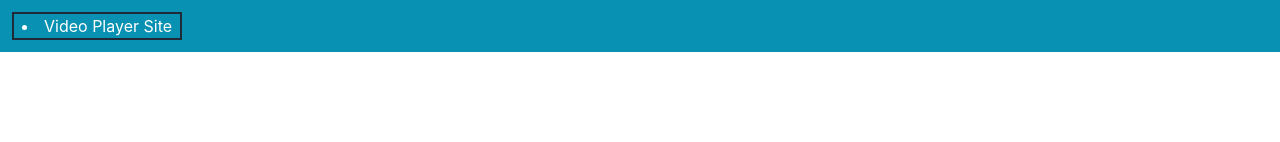
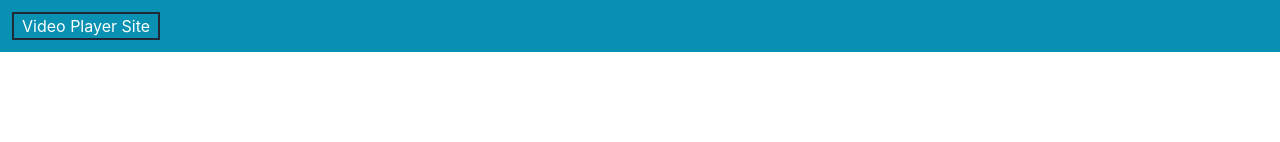
Before and after one commit to FarukIm/CS413-project, a React (Create React App) app: page /login in a window 1280 px wide. Shown: the top 142 px of the page. Built offline with nearby package versions, Linux system fonts and the light colour scheme.

Commit message:
added logout button to header

```diff
--- a/src/Layout/Header.js
+++ b/src/Layout/Header.js
@@ -1,18 +1,35 @@
 import { Link } from "react-router-dom";
-
+import { isLoggedIn } from "../lib/functions";
 const Header = () => {
 	return (
 		<div className='w-full'>
 			<div
-				className='w-full  h-15 p-3 items-center
-			bg-cyan-600 text-white fixed top-0
+				className='w-full  h-15 p-3
+							bg-cyan-600 text-white fixed top-0
+							flex flex-row justify-between
 			'
 			>
 				<Link to='/'>
-					<li className='border-2 border-gray-800 px-2 w-fit hover:bg-cyan-300 hover:text-black transition'>
+					<div
+						className='border-2 border-gray-800 px-2 w-fit flex
+									hover:bg-cyan-300 hover:text-black transition'
+					>
 						Video Player Site
-					</li>
+					</div>
 				</Link>
+
+				<div className={isLoggedIn() ? "block" : "hidden"}>
+					<Link to='/login'>
+						<button
+							onClick={() => {
+								localStorage.removeItem("DUMMY_JWT");
+							}}
+							class='border-2 border-gray-800 px-2 w-fit hover:bg-cyan-300 hover:text-black transition text-right'
+						>
+							Logout
+						</button>
+					</Link>
+				</div>
 			</div>
 		</div>
 	);
```
Also changed, not shown: src/Layout/LogoutButton.js (deleted).
